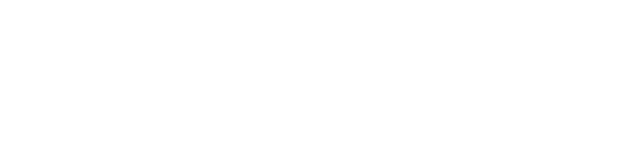
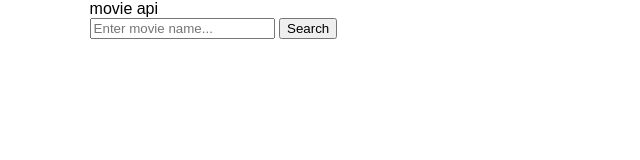
Before and after one commit to nkartikaxioned/movieapi, a plain HTML site: page index.html in a window 1280 px wide. Shown: the whole page, without its empty margins (0-640 px from the left). Drawn offline with Linux system fonts and the light colour scheme.

Commit message:
structure add

```diff
--- a/index.html
+++ b/index.html
@@ -13,10 +13,10 @@
   <!-- Place favicon.ico in the root directory: mathiasbynens.be/notes/touch-icons -->
   <link rel="shortcut icon" href="favicon.ico" />
   <!--font-awesome link for icons-->
-  <link rel="stylesheet" media="screen" href="assets/vendor/font-awesome/css/all.min.css" >
-  <link rel="stylesheet" href="https://cdnjs.cloudflare.com/ajax/libs/font-awesome/4.7.0/css/font-awesome.min.css">
+  <link rel="stylesheet" media="screen" href="assets/vendor/font-awesome/css/all.min.css">
+  <link rel="stylesheet" href="https://cdnjs.cloudflare.com/ajax/libs/font-awesome/6.4.2/css/all.min.css">
   <!-- Default style-sheet is for 'media' type screen (color computer display).  -->
-  <link rel="stylesheet" media="screen" href="assets/css/style.css" >
+  <link rel="stylesheet" media="screen" href="assets/css/style.css">
 </head>
 
 <body>
@@ -24,12 +24,26 @@
   <div class="container">
     <!--header section start-->
     <header>
-
+      <div class="wrapper">
+        <h1>movie api</h1>
+      </div>
     </header>
     <!--header section start-->
     <!--main section start-->
     <main>
+      <div class="api-container">
+        <div class="wrapper">
+          <form action="#FIXME" method="get" class="search">
+            <div class="search-container">
+              <input type="text-input" class="search" placeholder="Enter movie name...">
+              <input type="submit" value="Search">
+            </div>
+          </form>
+          <ul class="image-container">
 
+          </ul>
+        </div>
+      </div>
     </main>
     <!--main section end-->
 
@@ -43,4 +57,5 @@
   <!--container end-->
   <script src="assets/js/script.js"></script>
 </body>
+
 </html>
```
